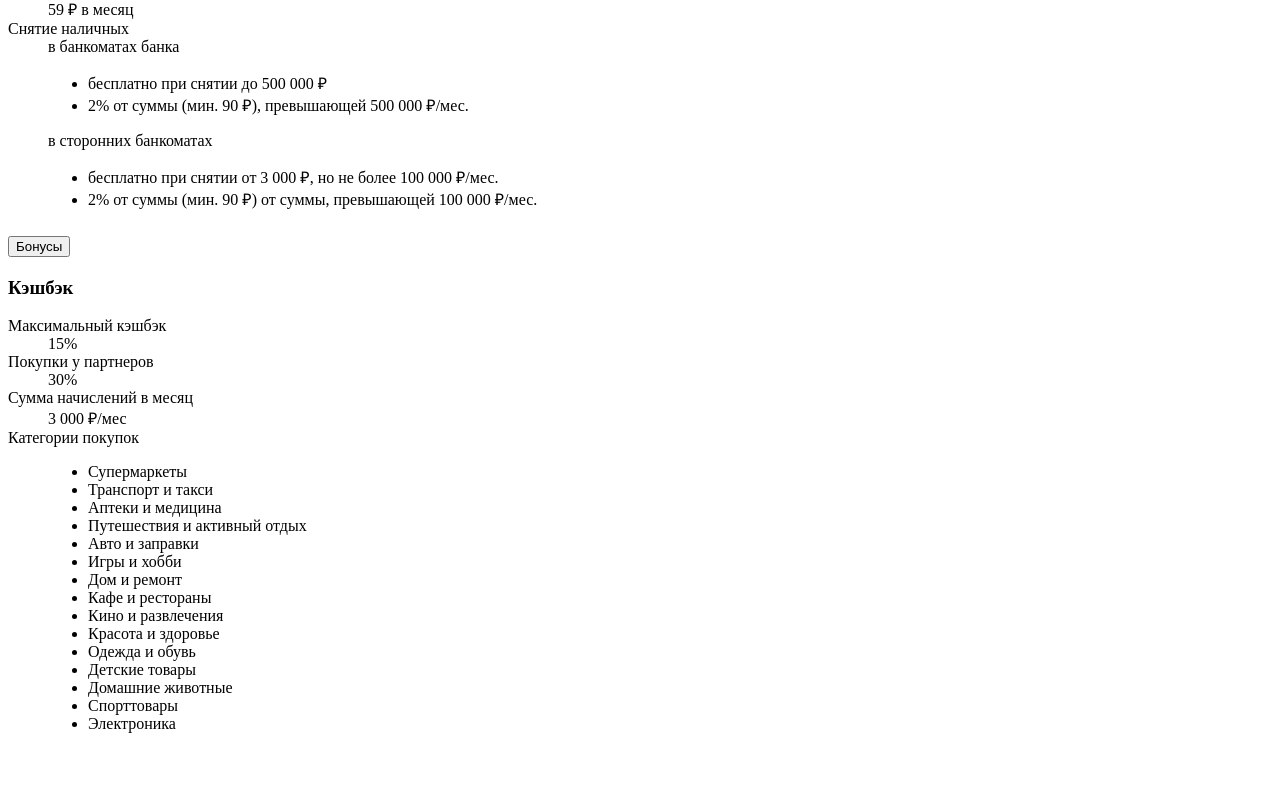
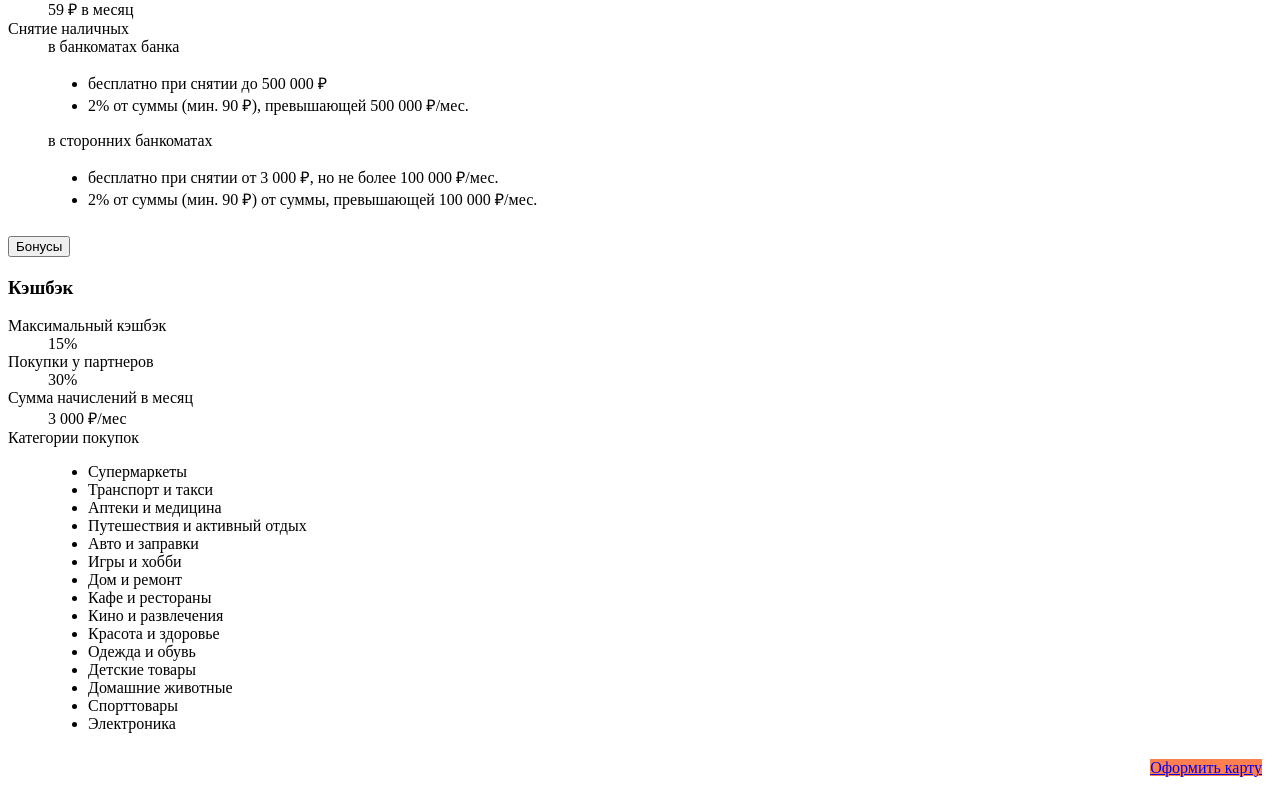
Before and after one commit to KarimKamaletdinov/respecard, a Next.js app: page / in a window 1280 px wide. Shown: the part 1178-1973 px from the top of the page. Before the commit the page ends 1927 px from the top, so only its background shows below. Built offline with nearby package versions, Linux system fonts and the light colour scheme.

Commit message:
rt button

```diff
--- a/pages/index.tsx
+++ b/pages/index.tsx
@@ -1,10 +1,11 @@
 import Image from 'next/image'
-import { Accordion, Container } from 'react-bootstrap'
+import { Accordion, Button, Container } from 'react-bootstrap'
 import Dl from '../components/dl'
 import { Dtd } from '../components/dtd'
 import Layout from '../components/layout'
 import styles from '../styles/app.module.css'
 import image from '../public/tinkoff_black.jpg'
+import Link from 'next/link'
 
 
 export default function Home() {
@@ -123,5 +124,8 @@ export default function Home() {
         </Accordion.Item>
       </Accordion>
     </Container>
+    <div className={`fixed-bottom ${styles.btnContainer} w-100`}>
+        <Button as="a" className={styles.buyBtn} href="https://www.tinkoff.ru/sl/1bAw1sHkCNh" variant='light'>Оформить карту</Button>
+    </div>
   </Layout>
 }
--- a/styles/app.module.css
+++ b/styles/app.module.css
@@ -1,23 +1,28 @@
 .picture {
     height: auto;
+}
+.buyBtn {
+    background-color: coral;
+    width: 100%;
+    z-index: 2000;
+}
+.buyBtn:hover, .buyBtn:active {
+    background-color: red !important
 }
 
 
 @media (min-width: 576px) {
+    .buyBtn {
+        width: auto;
+    }
     .picture {
         max-width: 30%;
-        height: auto;
     }
     .pictureContainer{
         text-align: center;
     }
-    .btn-container{
+    .btnContainer{
         padding: 10px;
         text-align: right;
     }
-    .buy-btn {
-        background-color: coral;
-        width: auto;
-        z-index: 2000;
-    }
 }
```
